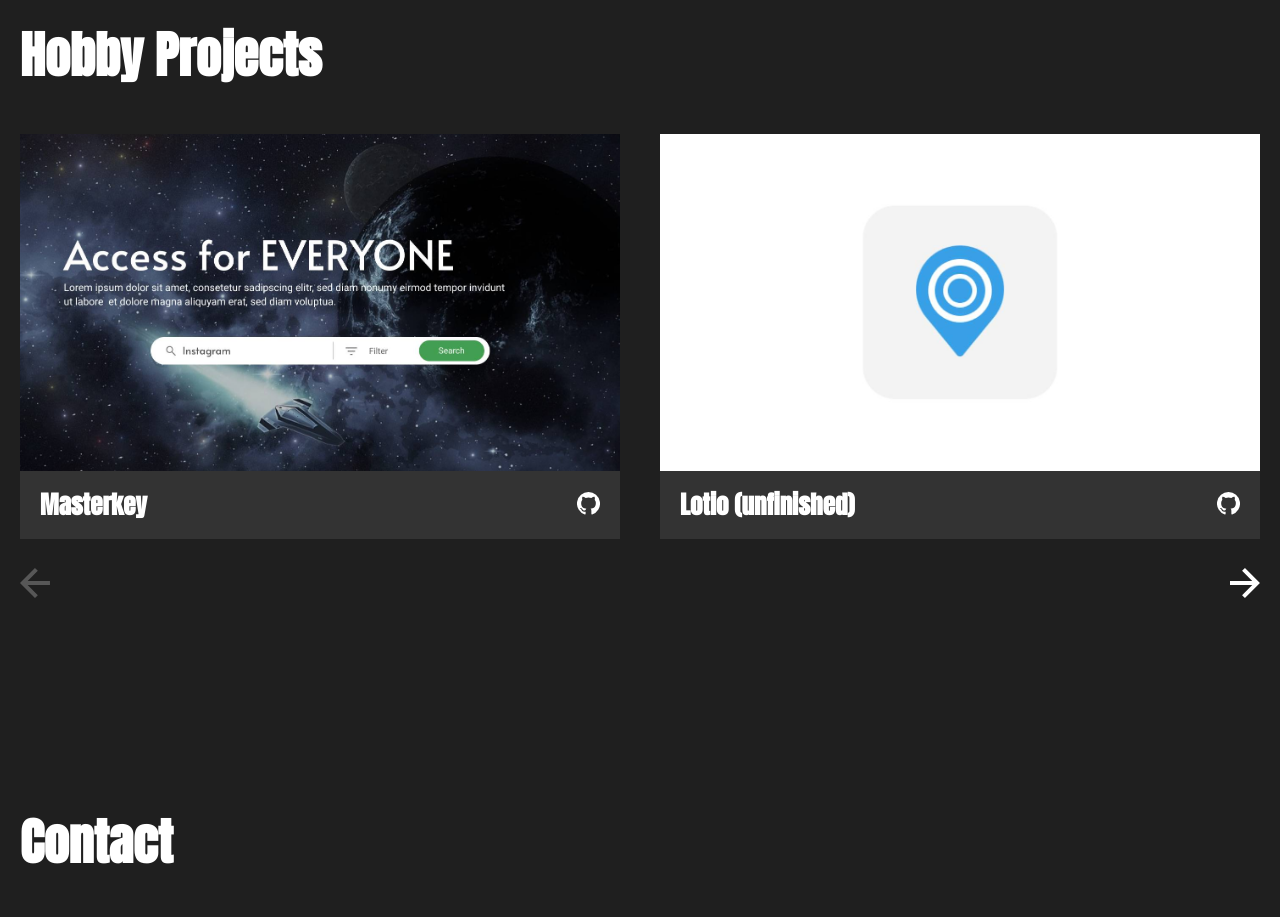
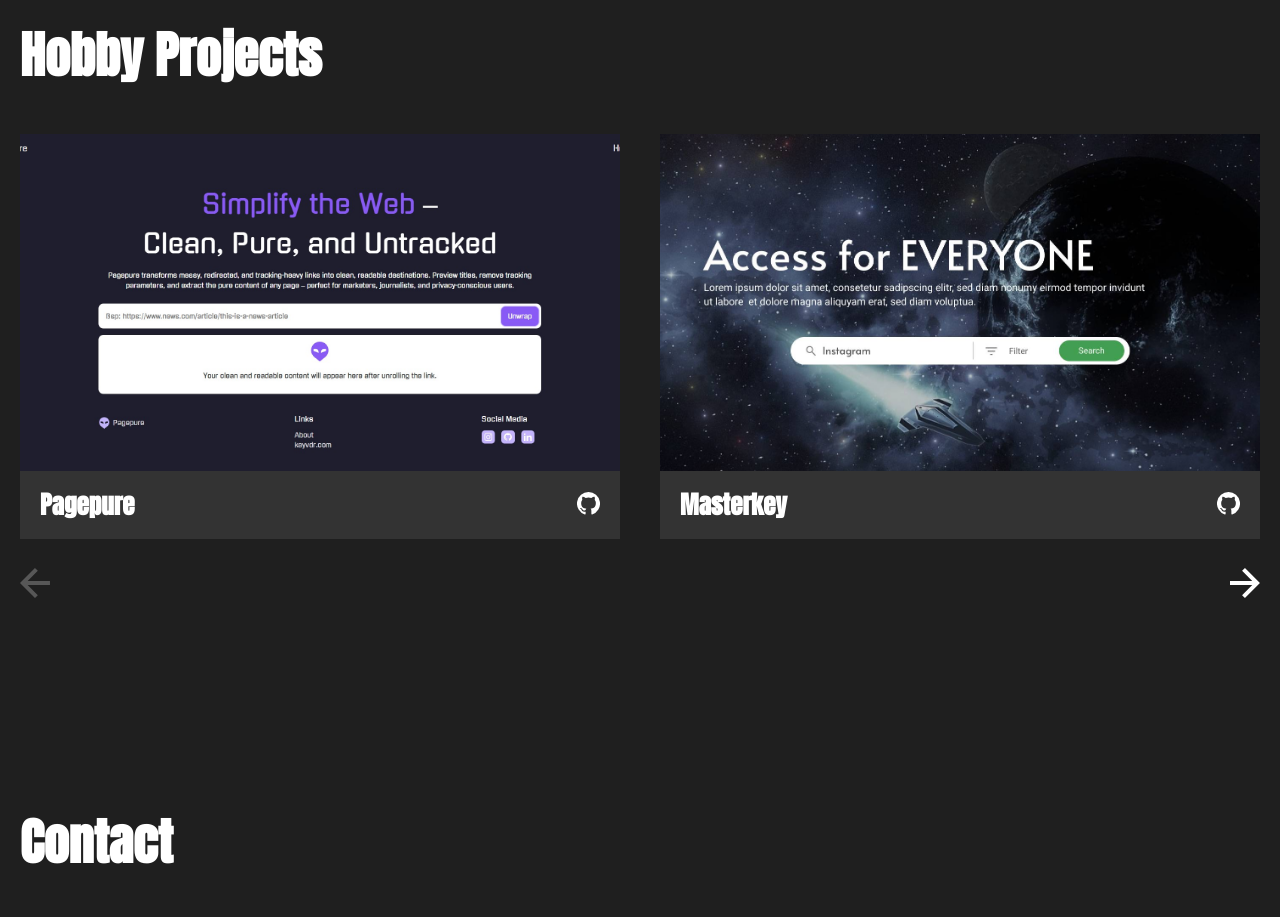
Before and after one commit to kayvdr/portfolio, a website built with Vite: page index.html in a window 1280 px wide. Shown: the part 2160-3077 px from the top of the page. Built offline with nearby package versions, Linux system fonts and the light colour scheme.

Commit message:
Add pagepure to projects

```diff
--- a/index.html
+++ b/index.html
@@ -244,6 +244,32 @@
               <div class="embla__slide project-slide">
                 <div class="project-box" data-aos="fade-up">
                   <div class="project-img-container">
+                    <img src="./img/pagepure.jpg" class="project-img" />
+                  </div>
+                  <div class="project-footer">
+                    <h3 class="project-title">Pagepure</h3>
+                    <div class="project-links">
+                      <a
+                        href="https://github.com/kayvdr/pagepure"
+                        class="project-link"
+                        target="_blank"
+                      >
+                        <svg class="icon project-link-icon">
+                          <use xlink:href="/svg/sprite.svg#github"></use>
+                        </svg>
+                      </a>
+                      <!-- <a href="" class="project-link">
+                      <svg class="icon project-link-icon">
+                        <use xlink:href="/svg/sprite.svg#new-tab"></use>
+                      </svg>
+                    </a> -->
+                    </div>
+                  </div>
+                </div>
+              </div>
+              <div class="embla__slide project-slide">
+                <div class="project-box" data-aos="fade-up">
+                  <div class="project-img-container">
                     <img src="./img/shac.jpg" class="project-img" />
                   </div>
                   <div class="project-footer">
```
Also changed, not shown: public/img/pagepure.jpg (added).
